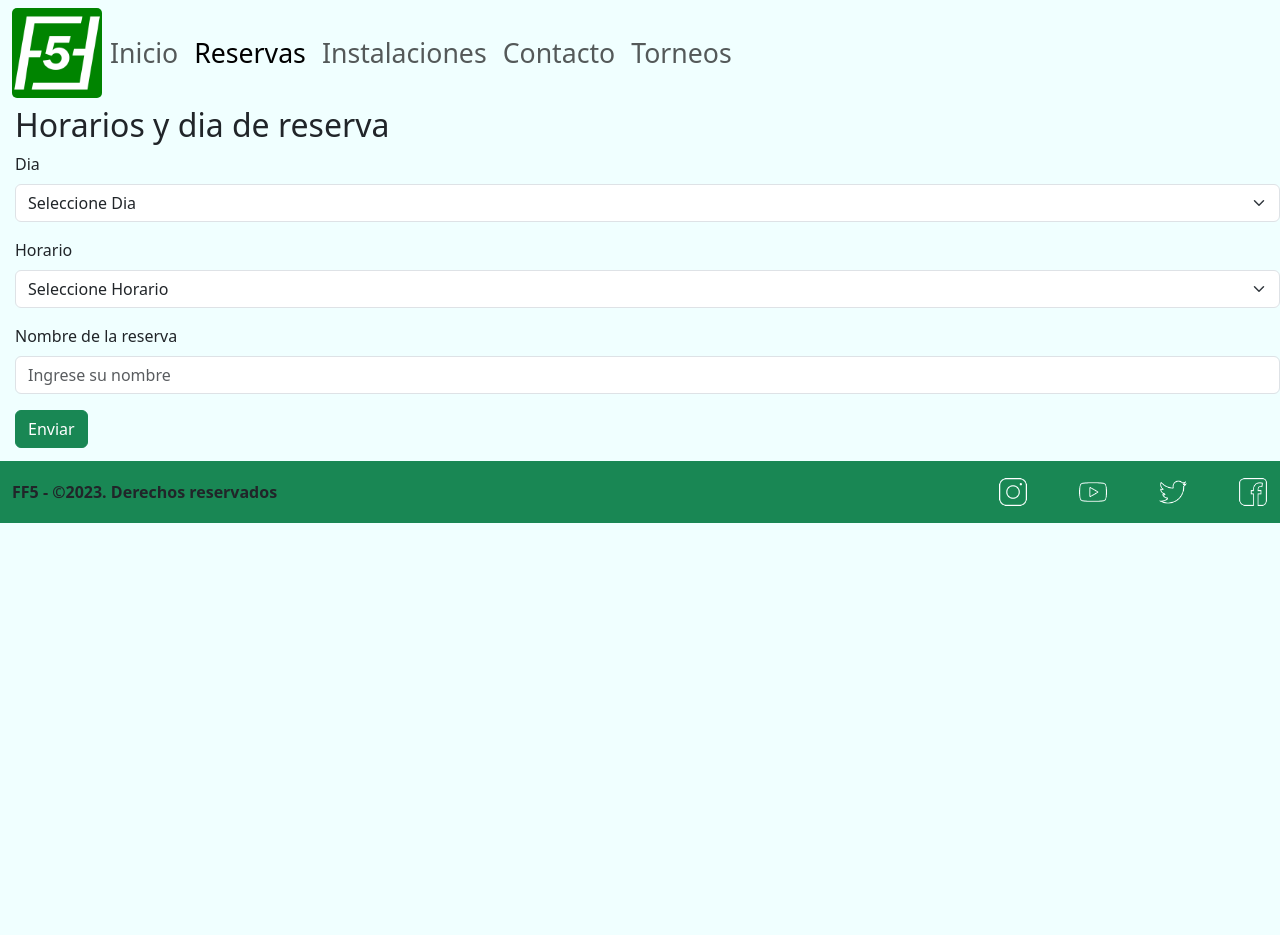
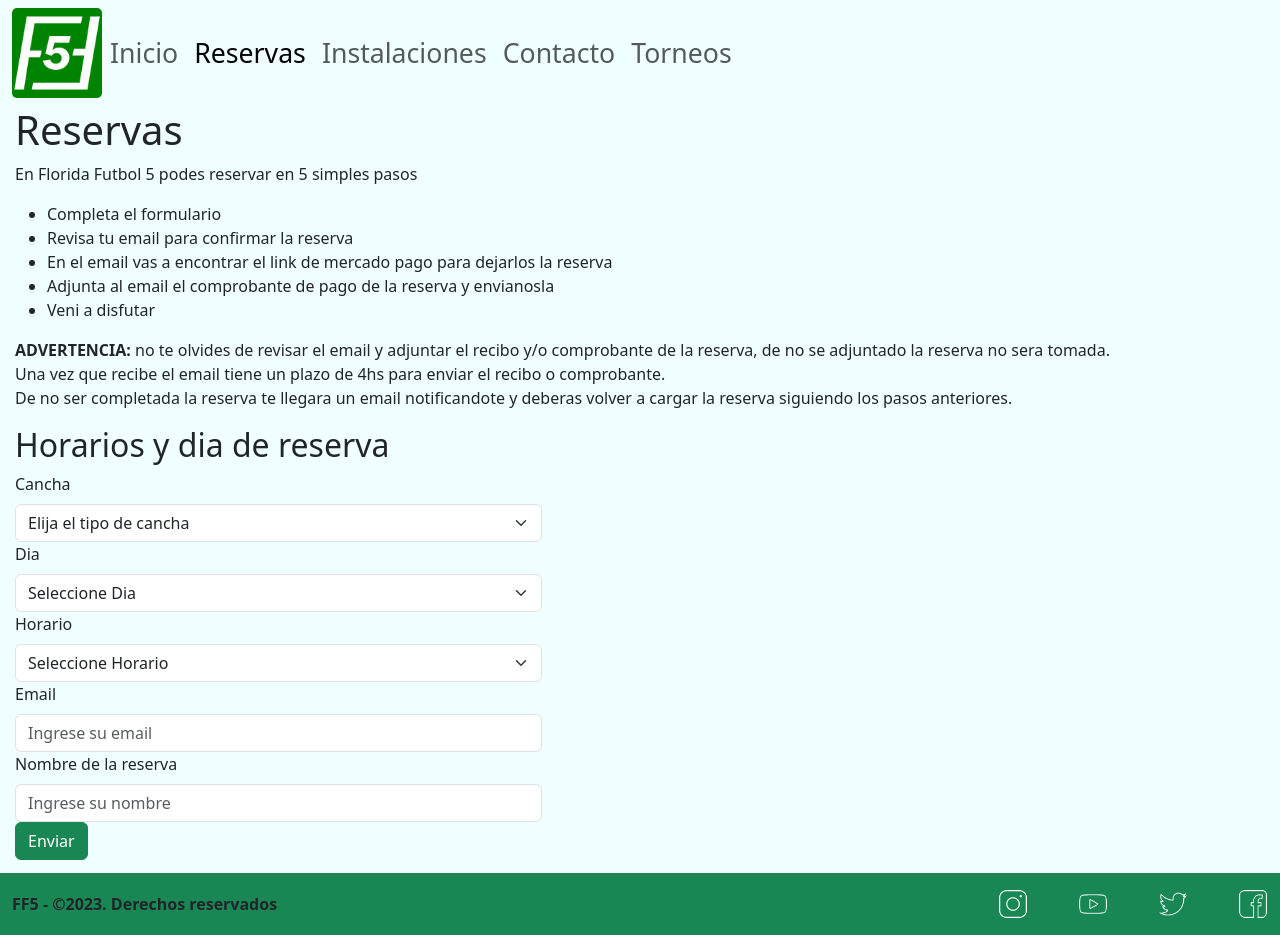
Before and after one commit to ToMartinho/2daPREENTREGAMARTINHO, a plain HTML site: page reservas.html in a window 1280 px wide. Before the commit the page ends 800 px from the top, so only its background shows below. Drawn offline with nearby package versions, Linux system fonts and the light colour scheme.

Commit message:
se agrega y se modifica contenido de plantillas html

```diff
--- a/reservas.html
+++ b/reservas.html
@@ -46,13 +46,41 @@
         </div>
     </nav>
     <!-- FIN NAV BAR -->
+    <div class="separacion">
+        <h1> Reservas </h1>
+        <p>En Florida Futbol 5 podes reservar en 5 simples pasos</p>
+        <ul >
+            <li>Completa el formulario</li>
+            <li>Revisa tu email para confirmar la reserva</li>
+            <li>En el email vas a encontrar el link de mercado pago para dejarlos la reserva</li>
+            <li>Adjunta al email el comprobante de pago de la reserva y envianosla</li>
+            <li>Veni a disfutar</li>
+        </ul>
+        <p><strong>ADVERTENCIA:</strong> no te olvides de revisar el email y adjuntar el recibo y/o comprobante de la reserva,
+            de no se adjuntado la reserva no sera tomada.
+            <br>
+            Una vez que recibe el email tiene un plazo de 4hs para enviar el recibo o comprobante.
+            <br>
+            De no ser completada la reserva te llegara un email notificandote y deberas volver a cargar la reserva siguiendo los pasos anteriores.
+        </p>
+
+
+    </div>
 
     <!-- FORMULARIO DE RESERVAS -->
 
     <form>
         <fieldset>
             <h2>Horarios y dia de reserva</h2>
-            <div class="mb-3">
+            <div class="mb-3, col-5">
+                <label for="disabledSelect" class="form-label">Cancha</label>
+                <select id="disabledSelect" class="form-select" required>
+                    <option value="" disabled Selected>Elija el tipo de cancha</option>
+                    <option>Techada</option>
+                    <option>Descubierta</option>
+                </select>
+            </div>
+            <div class="mb-3, col-5">
                 <label for="disabledSelect" class="form-label">Dia</label>
                 <select id="disabledSelect" class="form-select" required>
                     <option value="" disabled Selected>Seleccione Dia</option>
@@ -65,7 +93,7 @@
                     <option>Domingo</option>
                 </select>
             </div>
-            <div class="mb-3">
+            <div class="mb-3, col-5">
                 <label for="disabledSelect" class="form-label">Horario</label>
                 <select id="disabledSelect" class="form-select" required>
                     <option value="" disabled Selected>Seleccione Horario</option>
@@ -85,7 +113,11 @@
                     <option>23 H.S</option>
                 </select>
             </div>
-            <div class="mb-3">
+            <div class="mb-3, col-5">
+                <label for="TextInput" class="form-label">Email</label>
+                <input type="text" id="disabledTextInput" class="form-control" placeholder="Ingrese su email" required>
+            </div>
+            <div class="mb-3, col-5">
                 <label for="TextInput" class="form-label">Nombre de la reserva</label>
                 <input type="text" id="disabledTextInput" class="form-control" placeholder="Ingrese su nombre" required>
             </div>
```
Also changed, not shown: contacto.html (+1 -1 lines), instalaciones.html (+12 -2 lines), torneos.html (+14 -3 lines), img/Llaves de torneo.png (added).
